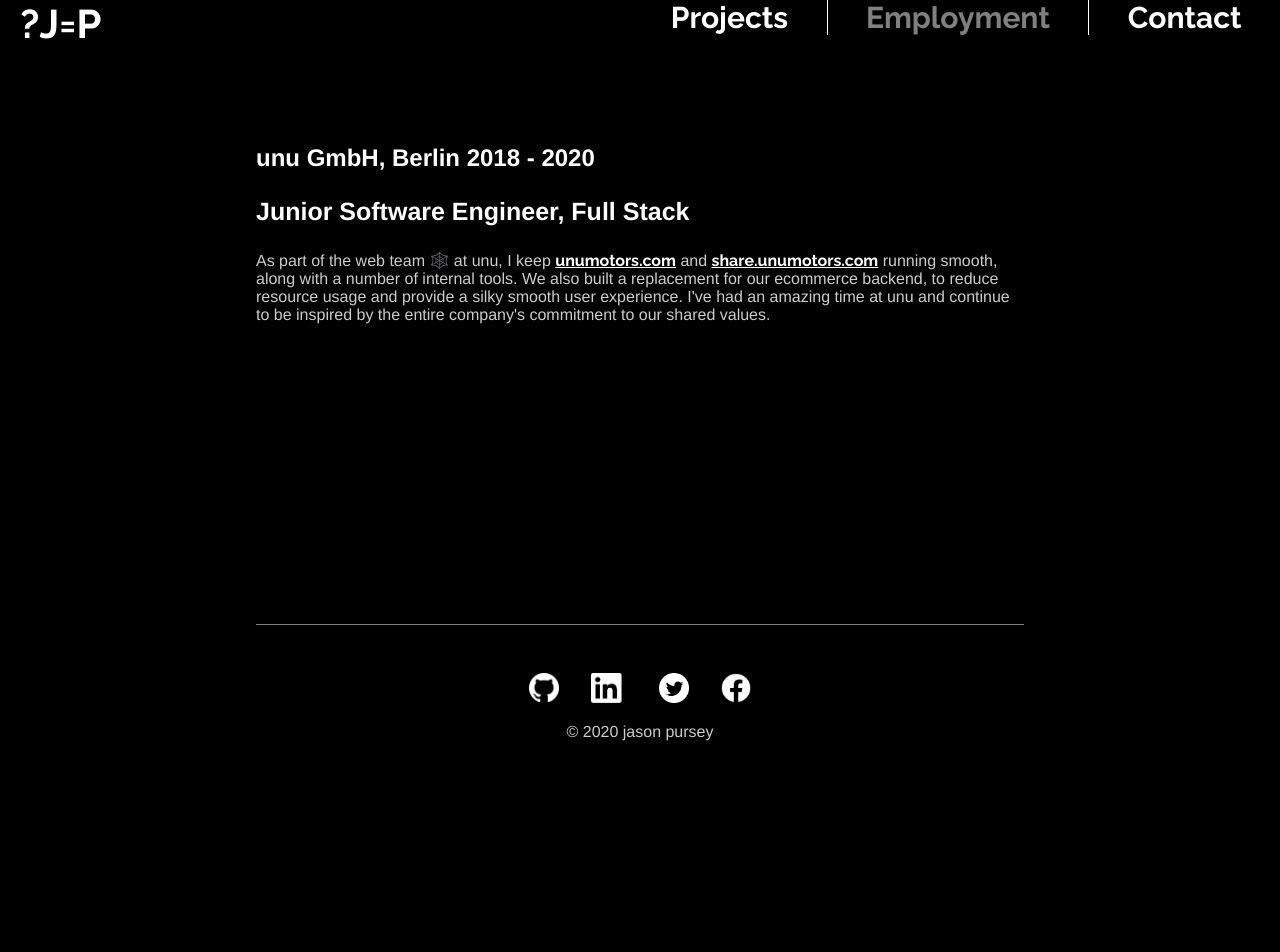
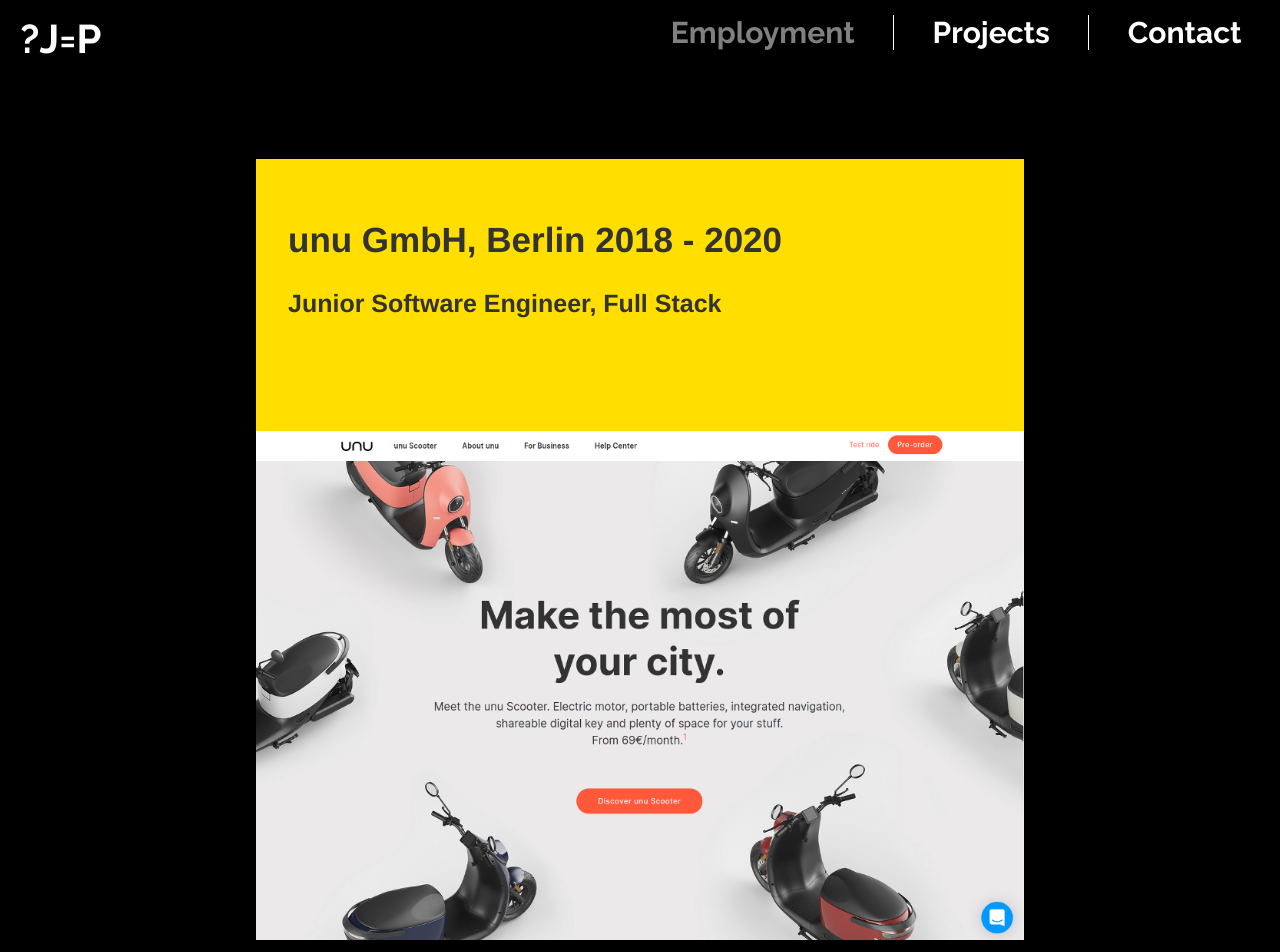
Before and after one commit to oswalde-p/personal-site, a Vue app: page /jobs in a window 1280 px wide. Shown: the top 952 px of the page. Before the commit the page ends 800 px from the top, so only its background shows below. Built offline with nearby package versions, Linux system fonts and the light colour scheme.

Commit message:
Redo jobs page

```diff
--- a/src/assets/style.css
+++ b/src/assets/style.css
@@ -14,7 +14,7 @@
 
 section {
   margin: 10vh 20vw;
-  min-height: 50vh;
+  /* min-height: 50vh; */
   text-align: start;
 }
 
--- a/src/components/common/footer.vue
+++ b/src/components/common/footer.vue
@@ -8,9 +8,9 @@
     ul
       li
         a(href="https://github.com/oswalde-p" target="_blank")
-          img(src="/images/footer/Github-Mark-Light-64px.png" alt="github")
+          img(src="/images/footer/GitHub-Mark-Light-64px.png" alt="github")
       li
-        a(href="https://www.linkedin.com/in/jason-pursey/" target="_blank")
+        a(href="https://www.linkedin.com/in/jason-pursey" target="_blank")
           img(src="/images/footer/LI-In-Bug.png" alt="linkedin")
       li
         a(href="https://twitter.com/jasonpursey" target="_blank")
--- a/src/components/common/header.vue
+++ b/src/components/common/header.vue
@@ -20,16 +20,16 @@
     ul.mobile(v-if="mobileMenuOpen" v-on:click="toggleMobileMenu()")
       li.close ✕
       li
+        router-link(to="/jobs") Employment
+      li
         router-link(to="/projects") Projects
-      li
-        router-link(to="/jobs") Employment
       li
         router-link(to="/contact") Contact
     ul.desktop
       li
+        router-link(to="/jobs") Employment
+      li
         router-link(to="/projects") Projects
-      li
-        router-link(to="/jobs") Employment
       li
         router-link(to="/contact") Contact
 </template>
@@ -39,6 +39,7 @@
   font-size: 30px;
   height: 8vh;
   justify-content: space-between;
+  margin-top: 0.5em;
 }
 
 ul {
--- a/src/components/jobs/index.vue
+++ b/src/components/jobs/index.vue
@@ -5,18 +5,53 @@
 </script>
 <template lang="pug">
   section.jobs
-    h2 unu GmbH, Berlin 2018 - 2020
-    h3 Junior Software Engineer, Full Stack
-    p
-      | As part of the web team 🕸️ at unu, I keep
-      |
-      a(href="https://unumotors.com/en" target="_blank") unumotors.com
-      |
-      | and
-      |
-      a(href="https://share.unumotors.com" target="_blank") share.unumotors.com
-      |
-      | running smooth, along with a number of internal tools. We also built a replacement for our ecommerce backend, to
-      | reduce resource usage and provide a silky smooth user experience. I've had an amazing time at unu and continue
-      | to be inspired by the entire company's commitment to our shared values.
+    .job
+      .copy
+        h2 unu GmbH, Berlin 2018 - 2020
+        h3 Junior Software Engineer, Full Stack
+      a(href="https://unumotors.com/en" target="_blank")
+        img(src="/images/jobs/unumotors.png" alt="screenshot of unumotors.com site")
 </template>
+<style lang="scss" scoped>
+.job {
+  background-color: #FFDE00;
+  color: #333;
+  overflow: hidden;
+}
+
+.copy {
+  float: left;
+  padding: 4em 0 1em 4em;
+  min-height: 13em;
+  width: 40%;
+}
+
+img {
+  float: right;
+  width: 50%;
+}
+
+h2 {
+  font-size: 35px;
+}
+
+a img {
+  border: none;
+}
+
+@media all and (max-width: 1500px) {
+  .copy {
+  padding: 2em;
+    width: unset;
+  }
+  img {
+    float: none;
+    margin-bottom: -0.5em;
+    width: 100%;
+  }
+}
+
+@media all and (max-width: 700px) {
+
+}
+</style>
```
Also changed, not shown: public/images/jobs/unumotors.png (added).
